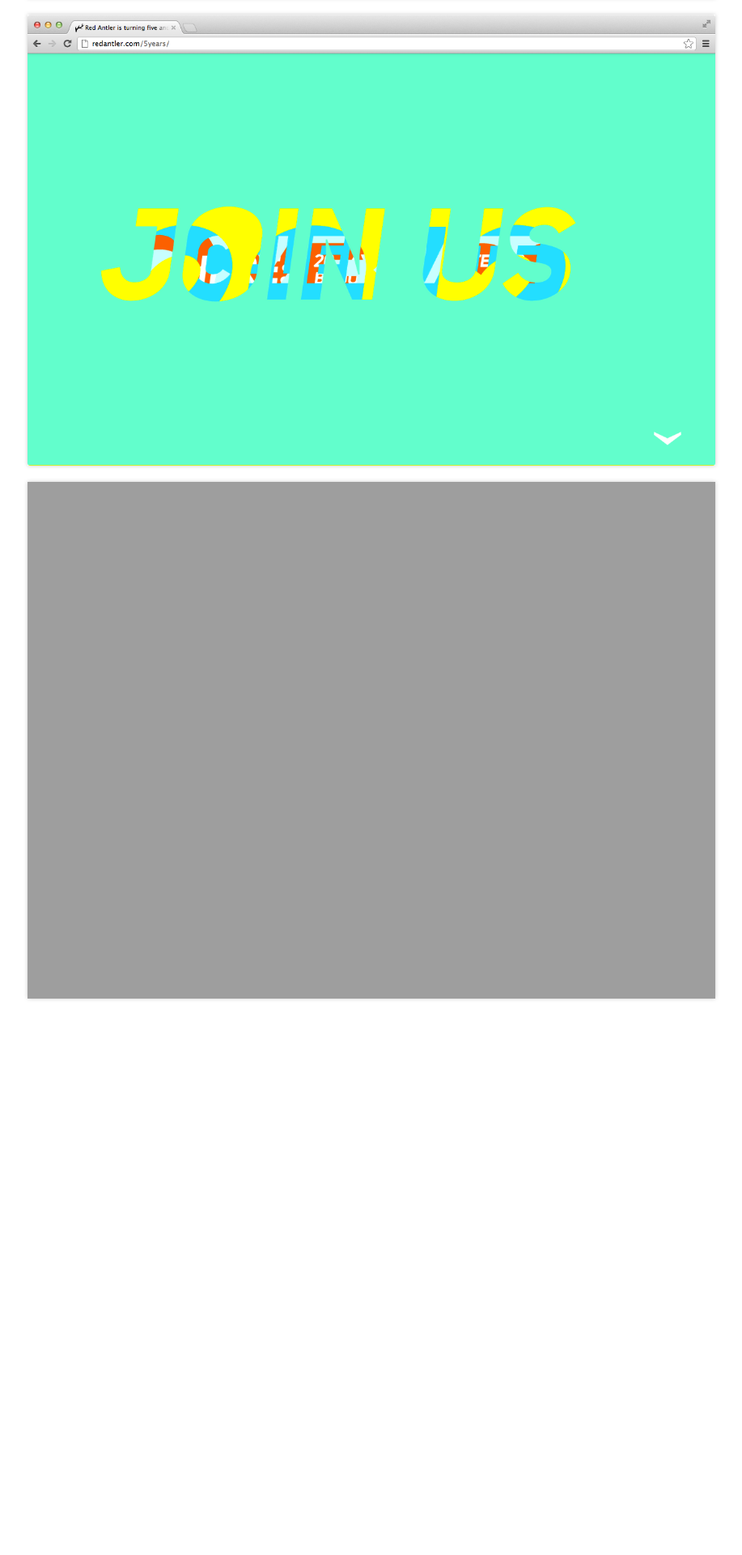
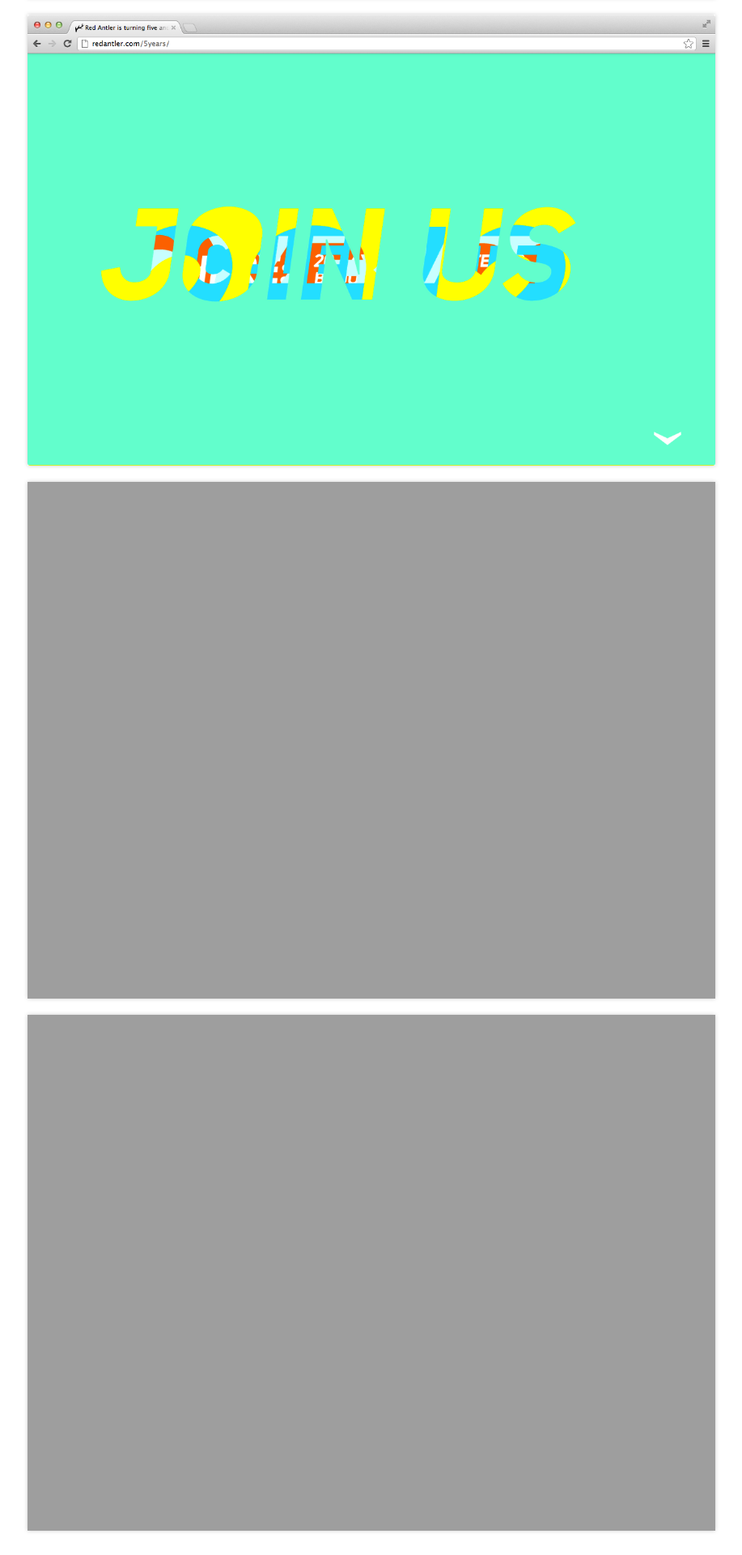
Before and after one commit to tramck/tramck.github.io, a Jekyll site: the page built from _posts/work/2012-10-29-redantler-five-years.md, in a window 1280 px wide. Shown: the part 833-2753 px from the top of the page at 81% size, without its empty margins (236-1153 px from the left). Built offline with Jekyll 4.4.1, drawn with Linux system fonts in a browser that asks for light colours; nearby versions of some CDN libraries; before the commit the page ends 2096 px from its top, so only the background shows below that.

Commit message:
favicon and new 5 pic

```diff
--- a/_posts/work/2012-10-29-redantler-five-years.md
+++ b/_posts/work/2012-10-29-redantler-five-years.md
@@ -8,6 +8,7 @@ images:
 - 5-1.png
 - 5-2.png
 - 5-3.jpg
+- 5-4.jpg
 ---
 In September 2012, Red Antler turned five years old. For their birthday bash, which turned out to be one of the best parties I have ever gone to, I created an experimental online invitation and helped decorate the interior of our studio.
 
```
Also changed, not shown: images/favicon.ico (added), images/work/5-4.jpeg (added).
